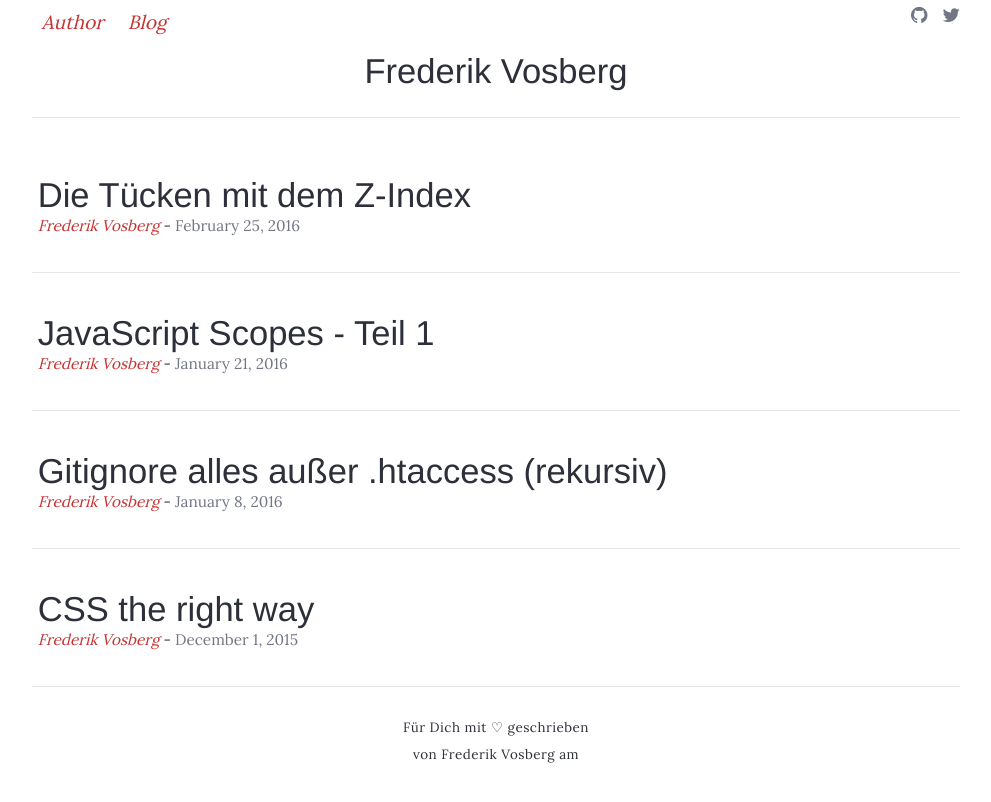
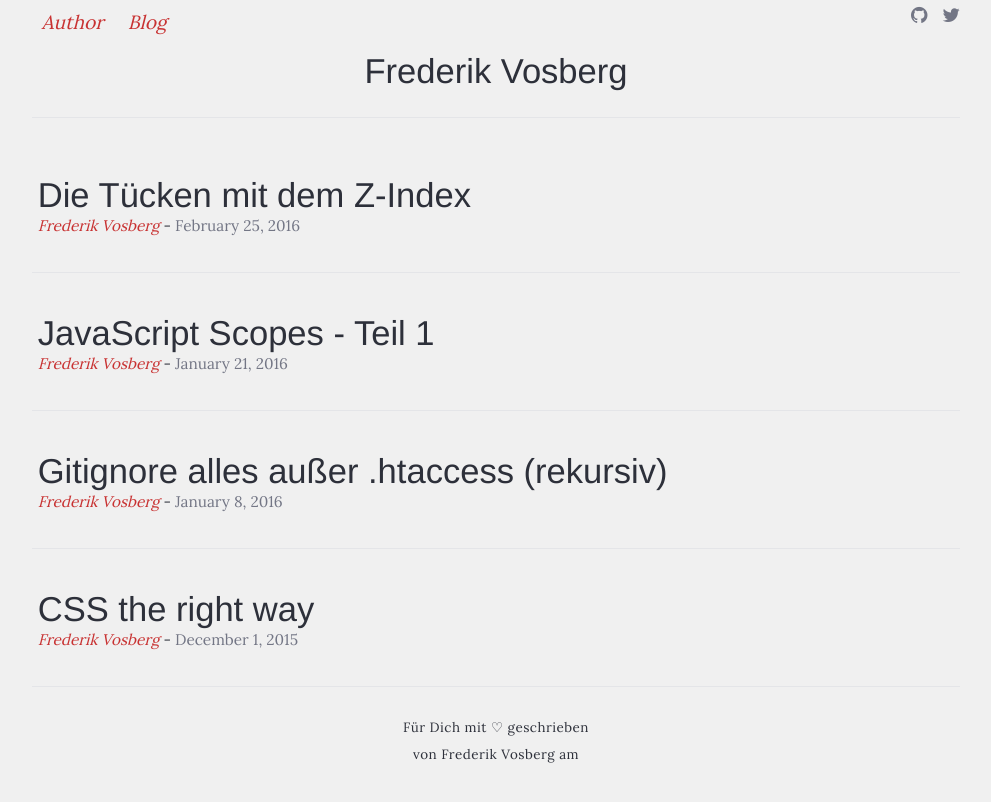
Before and after one commit to fvosberg/fvosberg.github.io, a Jekyll site: the page built from index.html, in a window 1280 px wide. Shown: the top 802 px of the page, without its empty margins (144-1135 px from the left). Built offline with Jekyll 4.4.1, drawn with Linux system fonts in a browser that asks for light colours; nearby versions of some CDN libraries.

Commit message:
CSS Test

```diff
--- a/styles/main.scss
+++ b/styles/main.scss
@@ -100,3 +100,6 @@ body > header {
 		top: 0;
 	}
 }
+body {
+	background: #f0f0f0;
+}
```
